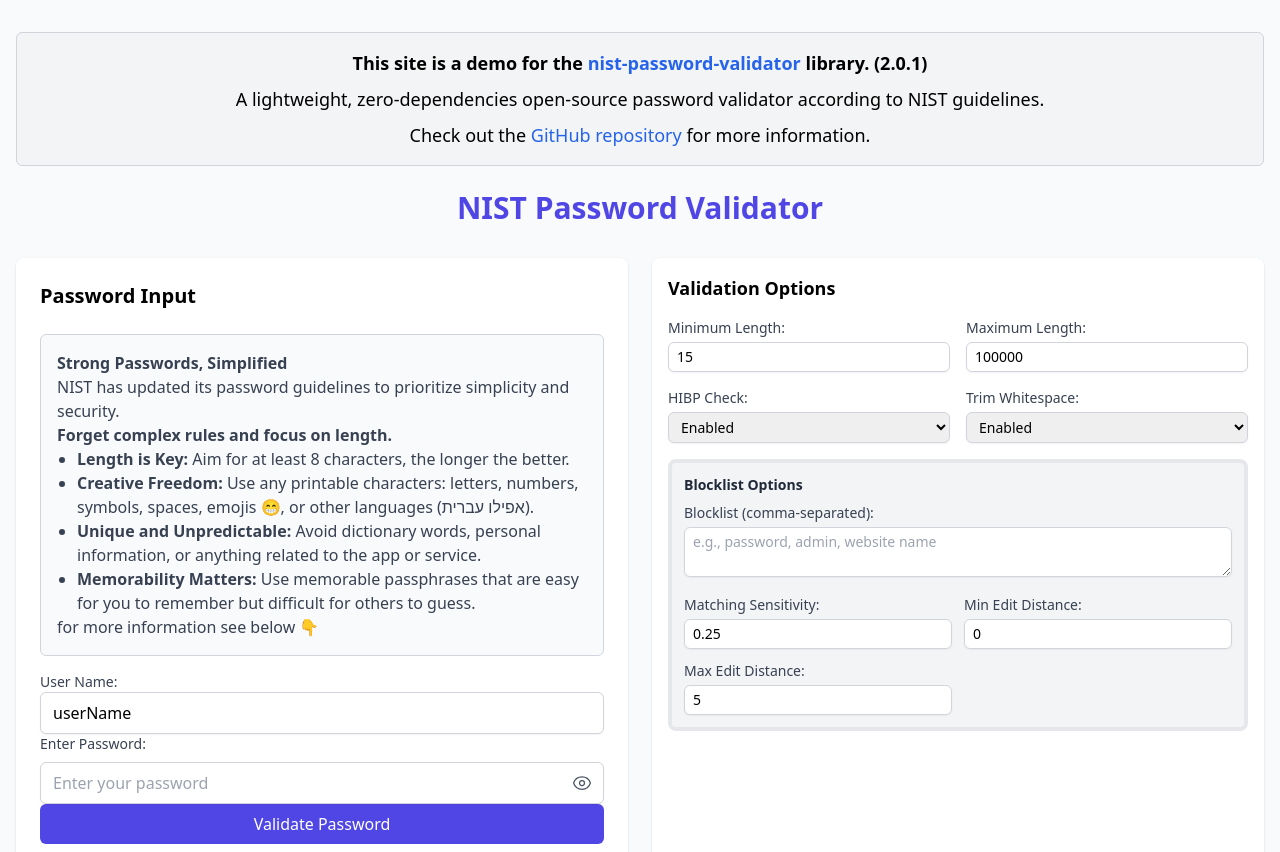
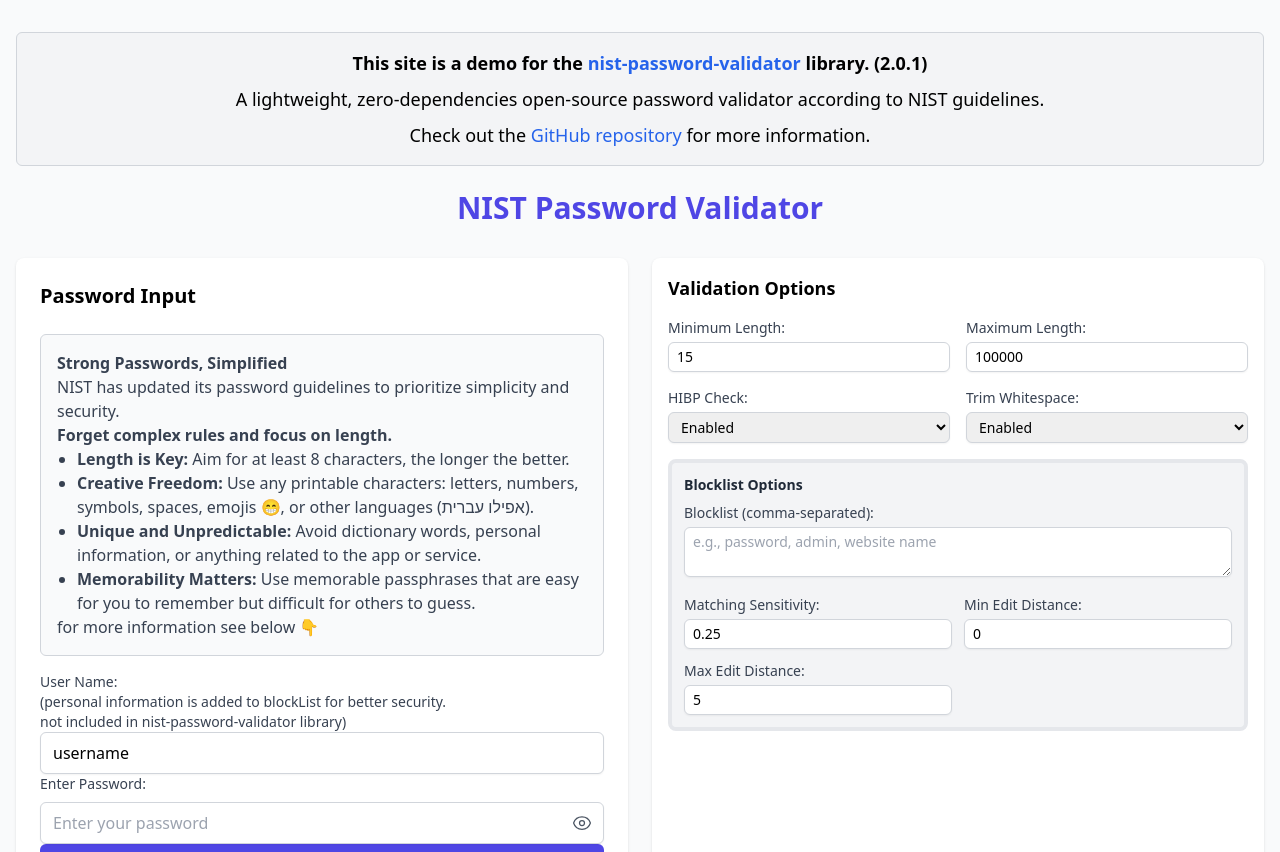
Before and after one commit to ypreiser/front-NIST-password-validator, a React (Vite) app: page / in a window 1280 px wide. Shown: the top 852 px of the page. Built offline with nearby package versions, Linux system fonts and the light colour scheme.

Commit message:
some fixes

```diff
--- a/src/App.jsx
+++ b/src/App.jsx
@@ -18,19 +18,11 @@
   const [MinEditDistance, setMinEditDistance] = useState(0);
   const [MaxEditDistance, setMaxEditDistance] = useState(5);
   const [trimWhitespace, setTrimWhitespace] = useState(true);
-  const [userName, setUserName] = useState("userName");
+  const [userName, setUserName] = useState("username");
 
   const handleValidate = async () => {
-    if (!password) {
-      setValidationResult({
-        isValid: false,
-        errors: ["Password is required"],
-      });
-      return;
-    }
-    //add userName to blocklist
     if (!blocklist.includes(userName)) {
-      setBlocklist(blocklist + "," + userName);
+      setBlocklist(userName + ", " + blocklist);
     }
     setIsValidating(true);
     try {
--- a/src/components/PasswordInput.jsx
+++ b/src/components/PasswordInput.jsx
@@ -48,7 +48,10 @@
       <form>
         <div>
           <label className="block text-sm font-medium text-gray-700">
-            User Name:
+            User Name: <br />
+            (personal information is added to blockList for better security.{" "}
+            <br />
+            not included in nist-password-validator library)
           </label>
 
           <input
```
